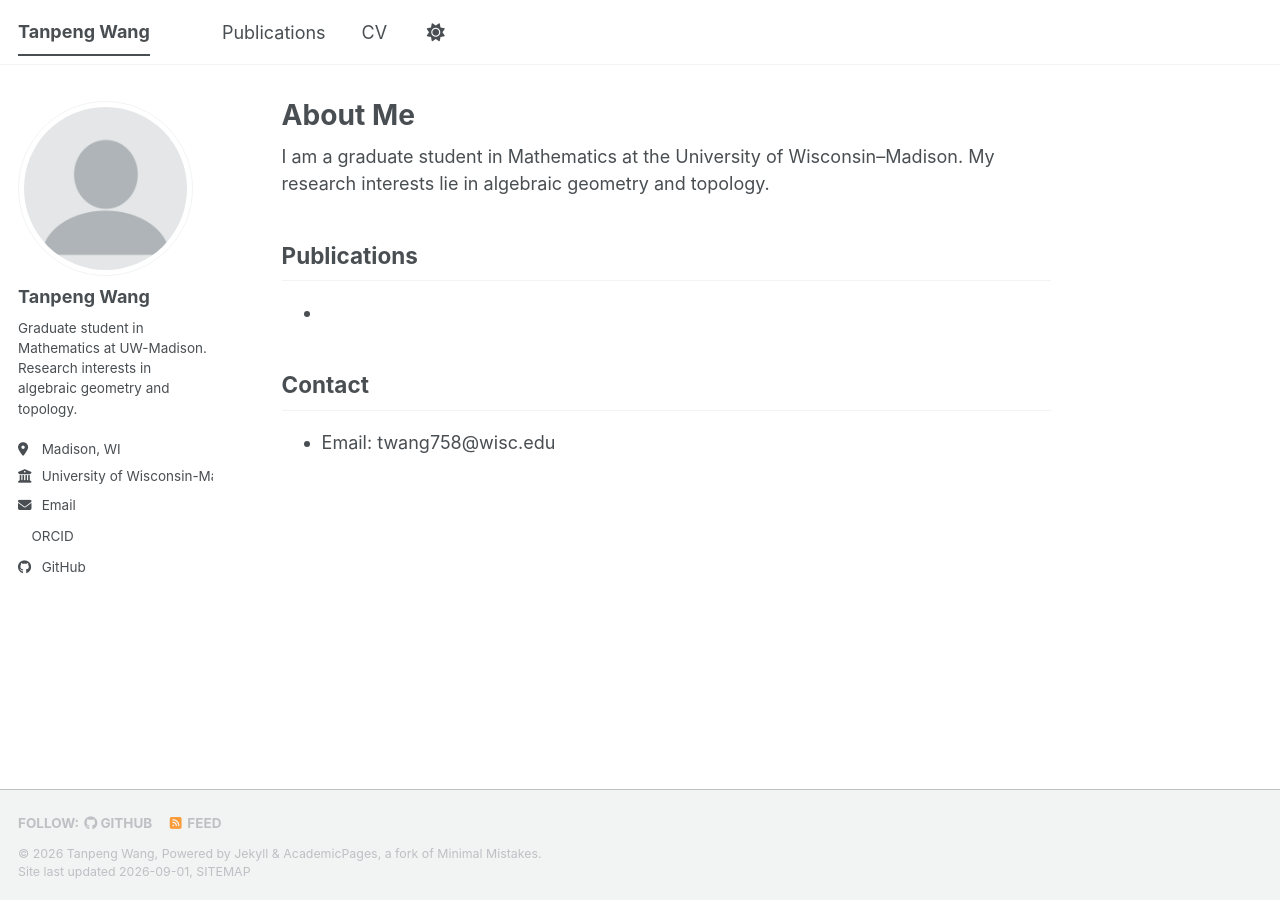
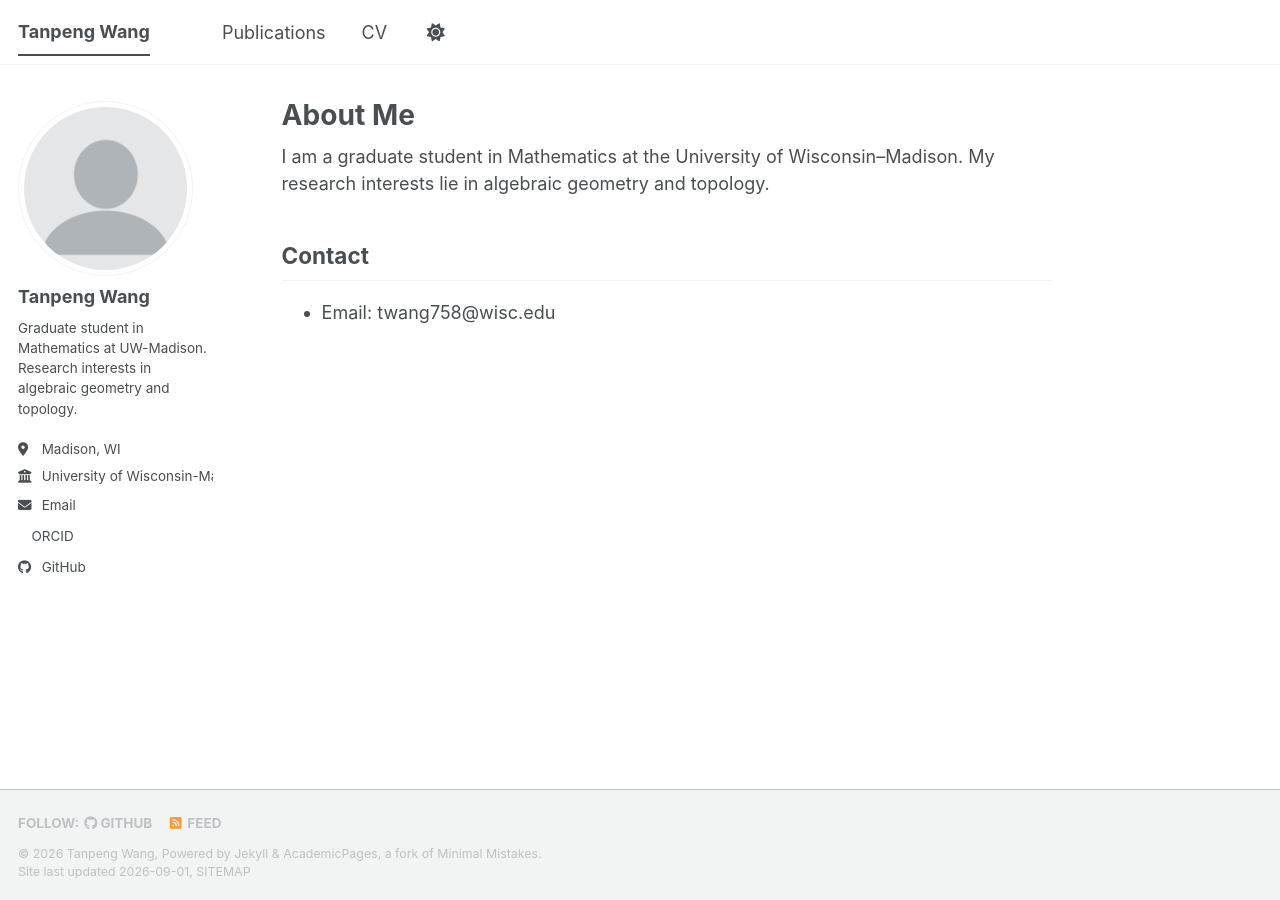
Before and after one commit to wangtanpeng101/wangtanpeng101.github.io, a Jekyll site: the page built from _pages/about.md, in a window 1280 px wide. Built offline with Jekyll 4.4.1, drawn with Linux system fonts in a browser that asks for light colours; a style sheet for code colours, icons or effects is not loaded.

Commit message:
Update about.md

```diff
--- a/_pages/about.md
+++ b/_pages/about.md
@@ -9,10 +9,6 @@ redirect_from:
 
 I am a graduate student in Mathematics at the University of Wisconsin–Madison. My research interests lie in algebraic geometry and topology.
 
-## Publications
-
--
-
 ## Contact
 
 - Email: twang758@wisc.edu
```
